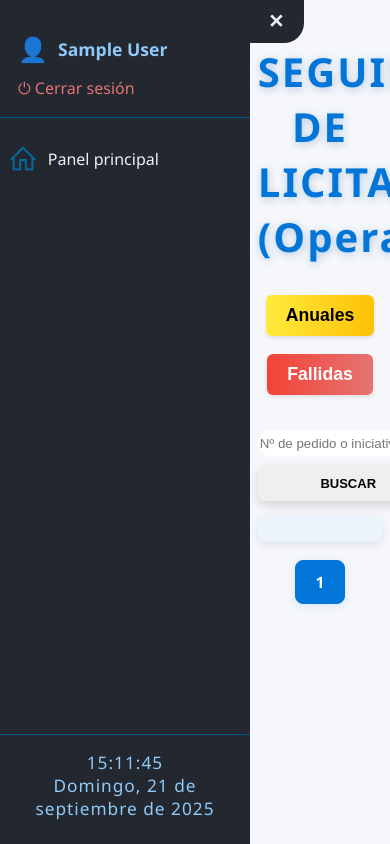
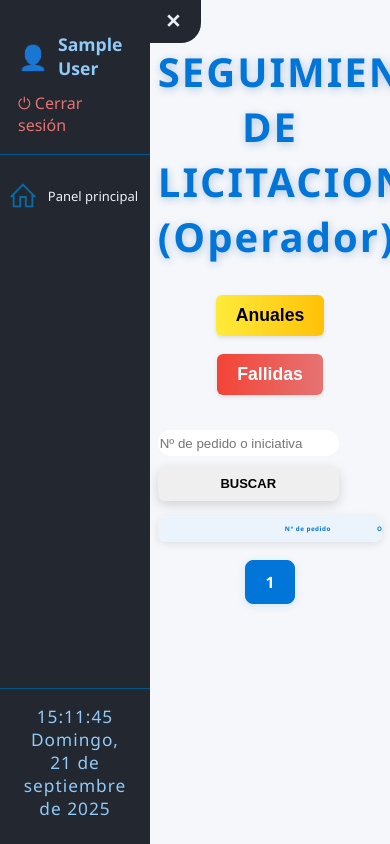
Before and after one commit to H-Emanuel/Licitaciones, a Django app: page /licitaciones-operador/ in a window 390 px wide; the page is wider, and only the part inside the window is pictured. Run offline with Django 3.2, Linux system fonts and the light colour scheme; the visitor is signed in with stand-in values (Sample User, id 1); data that the repository does not hold is empty; parts of the project's set-up code (start-up, migrations or seed data) failed here and were passed over.

Commit message:
Todos los cambios resumidos: + Sidebar plegable con cambio de iconos y colores + Acciones dinamicas seleccionando licitaciones por click o checkbox + Compatibilidad para más de un archivo al agregar licitacion para administradores + Opcion para reabrir licitacion exclusiva para administradores + Versión de base de datos con nuevas etapas y relaciones especificadas en documento y script para remapeo automatico desde la version anterior + Nuevos campos en la bitacora en cada etapa individual para operador, con autocompletado automático desde base de datos + Montos menores a 500 utm salta etapas solicitud de comisión de régimen interno, recepción de documento de régimen interno y aprobación del concejo municipal de forma dinámica al agregar nuevas licitaciones, al editarlas como administrador y en bitacora al agregar entradas como operador + Botones dinamicos para la bitacora como operador

```diff
--- a/licitaciones/models.py
+++ b/licitaciones/models.py
@@ -229,22 +229,21 @@ class Licitacion(models.Model):
 
     def get_saltar_etapas(self):
         """
-        Determina si esta licitación debe saltar la etapa de 'Aprobación del Concejo Municipal'
-        cuando tiene moneda UF y monto menor a 500
+        Determina si esta licitación debe saltar las etapas 'Solicitud de comisión de régimen interno', 'Recepción de documento de régimen interno' y 'Aprobación del concejo municipal'
+        cuando el monto es menor a 500 utm
         """
         saltar_etapas = []
-        if not self.moneda or not self.monto_presupuestado:
-            return saltar_etapas
 
         monedas = {'uf': 39156.08, 'dolar': 965.64, 'dólar': 965.64, 'usd': 965.64, 'euro': 1125.59, 'eur': 1125.59, 'utm': 68647, 'clp': 1}
-        # saltar etapas solicitud de comision de regimen interno y recepcion de documento de regimen interno segun monto presupuestado
+        # saltar etapas solicitud de comision de regimen interno, recepcion de documento de regimen interno y aprobacion del concejo municipal segun monto presupuestado
         try:
-            if monedas[self.moneda.nombre.lower()]*float(self.monto_presupuestado)/monedas['utm'] < 500:
-                saltar_etapas.append((14, 15))
+            if monedas[self.moneda.nombre.lower()]*float(self.monto_presupuestado) < 500 * monedas['utm']:
+                saltar_etapas.append((14, 16))
             return saltar_etapas
         except (ValueError, TypeError):
             # Si no se puede convertir a número, no saltar la aprobación
             return saltar_etapas
+        return saltar_etapas
 
     def get_etapas_habilitadas(self):
         """
--- a/licitaciones/static/licitaciones/css/gestion_licitaciones.css
+++ b/licitaciones/static/licitaciones/css/gestion_licitaciones.css
@@ -871,14 +871,14 @@ body {
     transition: margin-left 0.4s cubic-bezier(0.25, 0.46, 0.45, 0.94);
 }
 
+@media (max-width: 1200px) {
+    .m-sidebar {
+        margin-left: 150px !important;
+    }
+}
+
 .m-sidebar {
-    margin-left: 12vw !important;
-}
-
-@media (max-width: 2000px) {
-    .m-sidebar {
-        margin-left: 250px !important;
-    }
+    margin-left: 250px;
 }
 
 @media (max-width: 700px) {
--- a/licitaciones/static/licitaciones/css/sidebar.css
+++ b/licitaciones/static/licitaciones/css/sidebar.css
@@ -6,14 +6,37 @@
     top: 0;
     left: 0;
     bottom: 0;
-    width: 12vw;
-    min-width: 250px;
+    width: 250px;
     background: #23272f;
     color: #e9f1f7;
     display: flex;
     flex-direction: column;
     z-index: 1000;
     transition: transform 0.4s cubic-bezier(0.25, 0.46, 0.45, 0.94);
+}
+
+.sidebar .btn-toggle-sidebar {
+    position: absolute;
+    padding: 10px 20px;
+    cursor: pointer;
+    background: #23272f;
+    width: fit-content;
+    left: 245px;
+    border: none;
+    border-radius: 0 0 20px 0;
+    font-weight: 600;
+    font-size: 1.2rem;
+    color: #e9f1f7;
+}
+
+@media (max-width: 1200px) {
+    .sidebar {
+        width: 150px;
+        font-size: small;
+    }
+    .sidebar .btn-toggle-sidebar {
+        left: 145px;
+    }
 }
 
 .sidebar-header {
@@ -102,26 +125,6 @@
 
 .sidebar.hide {
     transform: translateX(-100%) !important;
-}
-
-.sidebar .btn-toggle-sidebar {
-    position: absolute;
-    padding: 10px 20px;
-    cursor: pointer;
-    background: #23272f;
-    width: fit-content;
-    left: 12vw;
-    border: none;
-    border-radius: 0 0 20px 0;
-    font-weight: 600;
-    font-size: 1.2rem;
-    color: #e9f1f7;
-}
-
-@media (max-width: 2000px) {
-    .sidebar .btn-toggle-sidebar {
-       left: 248px;
-    }
 }
 
 .sidebar-notificaciones {
--- a/licitaciones/views.py
+++ b/licitaciones/views.py
@@ -1103,7 +1103,7 @@ def etapas_licitacion_api(request, licitacion_id):
 
     return JsonResponse({
         'etapas': etapas_data,
-        'debe_saltar_consejo': len(licitacion.get_saltar_etapas()) > 0,
+        'debe_saltar_etapas': len(licitacion.get_saltar_etapas()) > 0,
         'moneda': licitacion.moneda.nombre if licitacion.moneda else None,
         'monto': float(licitacion.monto_presupuestado) if licitacion.monto_presupuestado else None
     })
@@ -1187,7 +1187,7 @@ def guardar_observacion_operador(request, licitacion_id):
             nombre=archivo.name
         )
     nueva_etapa = None
-    # Usar las etapas habilitadas (excluyendo aprobación del consejo si aplica)
+    # Usar las etapas habilitadas (excluyendo etapas saltadas si aplica)
     etapas_habilitadas = licitacion.get_etapas_habilitadas()
     etapas_tipo = [rel.etapa for rel in etapas_habilitadas]
 
```
Also changed, not shown: licitaciones/static/licitaciones/js/gestion_licitaciones.js (+9 -5 lines).
